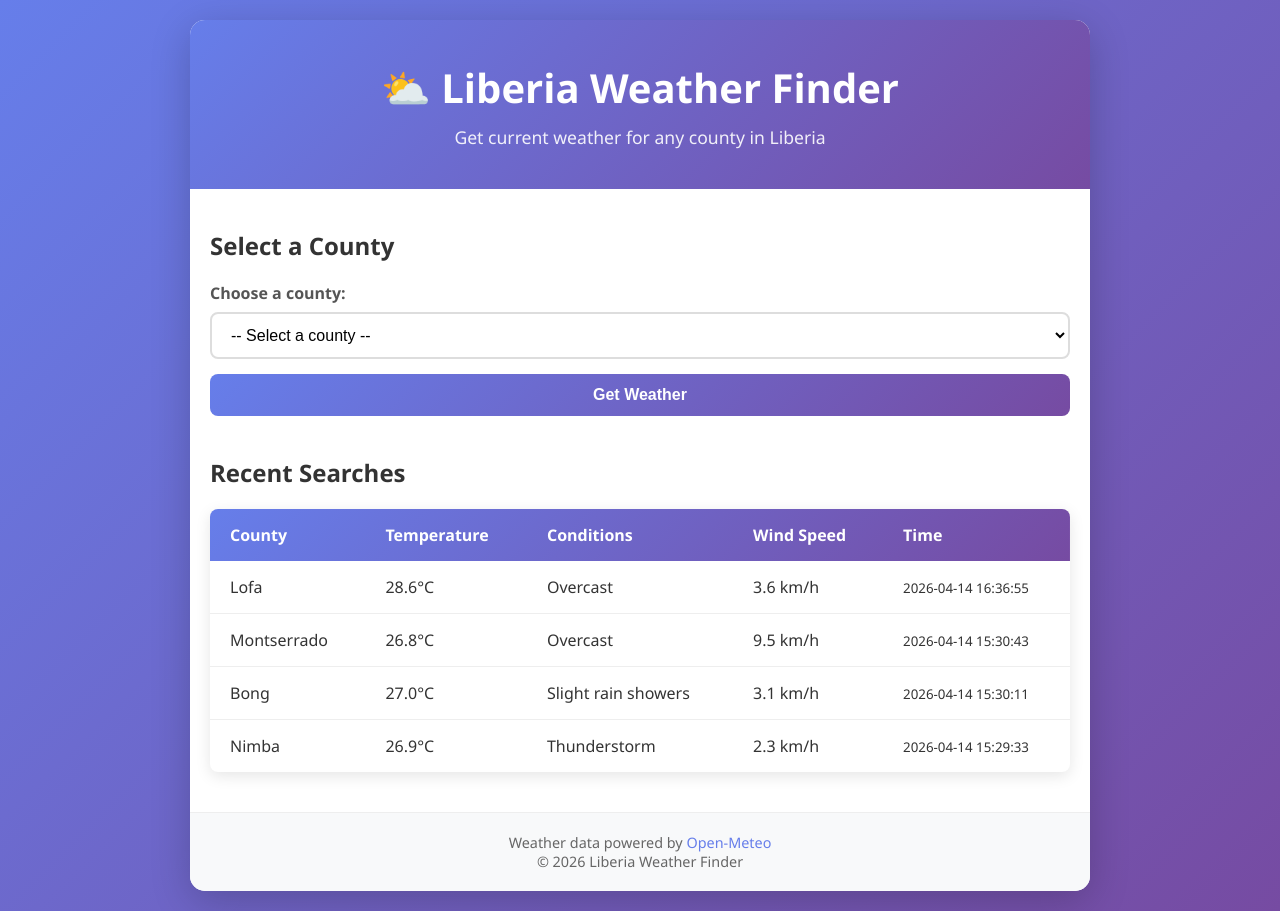
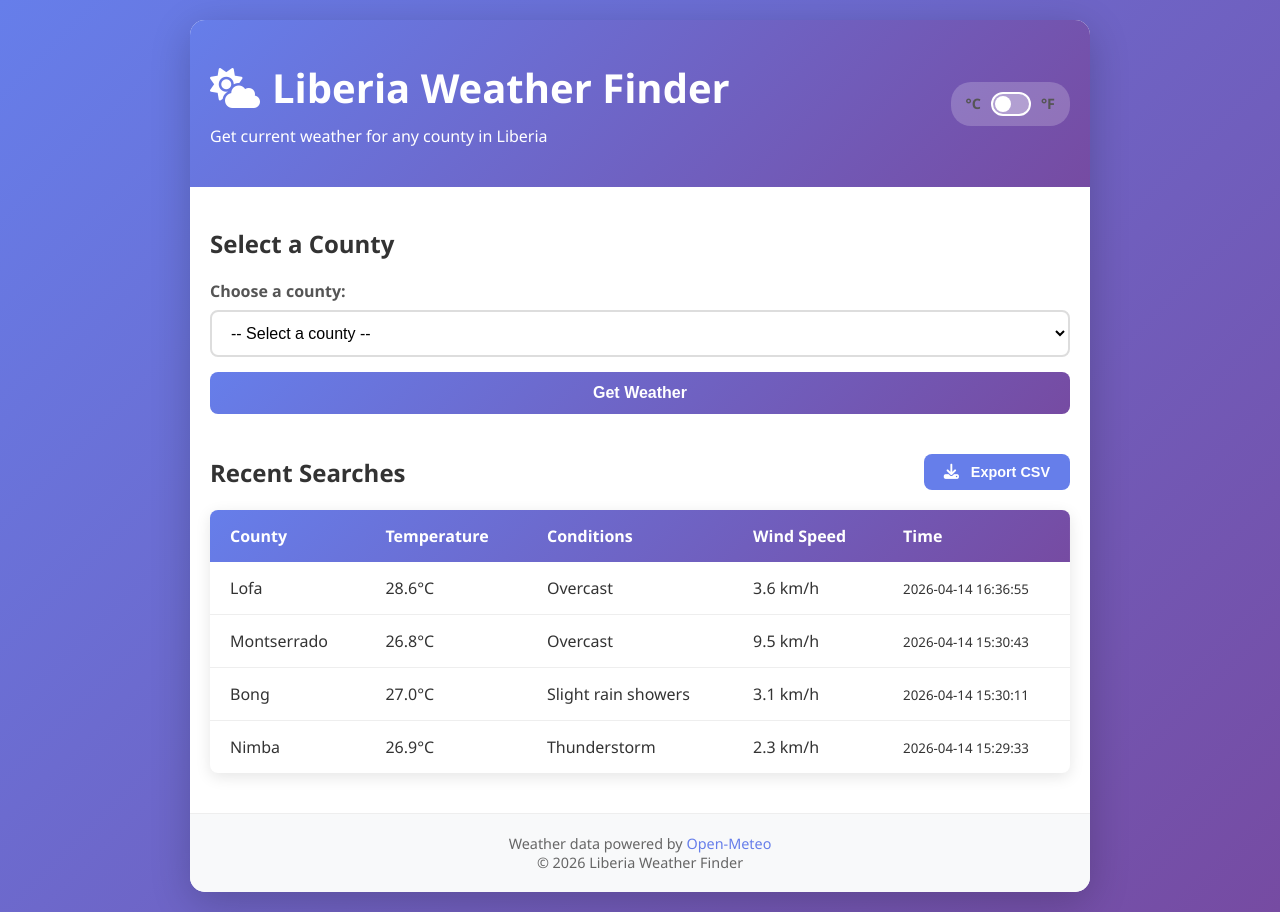
Before and after one commit to morepad971-cmd/Pyhton-Learn, a Flask app: page / in a window 1280 px wide. Run offline with Flask 3, Linux system fonts and the light colour scheme; data comes from the database, SQL or seed files in the repository; both versions use the stored data as it was after the commit.

Commit message:
Implement CSV export feature for weather search history and enhance weather data retrieval with 7-day forecast

```diff
--- a/flask-weather-app/app.py
+++ b/flask-weather-app/app.py
@@ -1,6 +1,9 @@
-from flask import Flask, render_template, request, jsonify
+from flask import Flask, render_template, request, jsonify, make_response
 from database import init_db, save_weather_search, get_recent_searches
 from weather_service import get_weather, get_all_counties
+import csv
+from io import StringIO
+from datetime import datetime
 
 app = Flask(__name__)
 app.config['JSON_SORT_KEYS'] = False
@@ -94,6 +97,42 @@ def api_recent_searches():
         })
     return jsonify(result), 200
 
+@app.route('/export-csv', methods=['GET'])
+def export_csv():
+    """Export weather search history as CSV."""
+    try:
+        searches = get_recent_searches(limit=1000)
+
+        if not searches:
+            return jsonify({'error': 'No data to export'}), 400
+
+        # Create CSV in memory
+        si = StringIO()
+        writer = csv.writer(si)
+
+        # Write header
+        writer.writerow(['County', 'Temperature (°C)', 'Conditions', 'Wind Speed (km/h)', 'Timestamp'])
+
+        # Write data rows
+        for search in searches:
+            writer.writerow([
+                search['county'],
+                round(search['temperature'], 1),
+                search['conditions'],
+                round(search['wind_speed'], 1),
+                search['timestamp']
+            ])
+
+        # Create response
+        output = make_response(si.getvalue())
+        timestamp = datetime.now().strftime('%Y-%m-%d')
+        output.headers["Content-Disposition"] = f"attachment; filename=liberia-weather-{timestamp}.csv"
+        output.headers["Content-type"] = "text/csv"
+
+        return output
+    except Exception as e:
+        return jsonify({'error': f'Export failed: {str(e)}'}), 500
+
 @app.errorhandler(404)
 def page_not_found(error):
     """Handle 404 errors."""
--- a/flask-weather-app/static/script.js
+++ b/flask-weather-app/static/script.js
@@ -1,9 +1,24 @@
-// AJAX Weather Form Handler
+// AJAX Weather Form Handler & Feature Management
 document.addEventListener('DOMContentLoaded', function() {
     const weatherForm = document.getElementById('weatherForm');
+    const tempToggle = document.getElementById('tempToggle');
+    const exportBtn = document.getElementById('exportBtn');
+
+    // Initialize temperature unit from localStorage
+    initializeTempUnit();
 
     // Uncomment below to enable AJAX mode (disable page refresh)
     // weatherForm.addEventListener('submit', handleFormSubmitAJAX);
+
+    // Temperature toggle listener
+    if (tempToggle) {
+        tempToggle.addEventListener('change', handleTempToggle);
+    }
+
+    // Export CSV listener
+    if (exportBtn) {
+        exportBtn.addEventListener('click', handleExportCSV);
+    }
 });
 
 /**
@@ -173,3 +188,106 @@ function showAlert(message, type = 'error') {
         }, 5000);
     }
 }
+
+/**
+ * Initialize temperature unit from localStorage and apply it
+ */
+function initializeTempUnit() {
+    const isFahrenheit = localStorage.getItem('useFahrenheit') === 'true';
+    const toggle = document.getElementById('tempToggle');
+
+    if (toggle) {
+        toggle.checked = isFahrenheit;
+    }
+
+    if (isFahrenheit) {
+        convertAllTemperatures(true);
+    }
+}
+
+/**
+ * Handle temperature unit toggle
+ */
+function handleTempToggle(event) {
+    const isFahrenheit = event.target.checked;
+    localStorage.setItem('useFahrenheit', isFahrenheit.toString());
+    convertAllTemperatures(isFahrenheit);
+}
+
+/**
+ * Convert all temperatures on page between Celsius and Fahrenheit
+ */
+function convertAllTemperatures(toFahrenheit) {
+    // Update unit symbols
+    const unitSymbols = document.querySelectorAll('.unit-symbol');
+    unitSymbols.forEach(symbol => {
+        symbol.textContent = toFahrenheit ? 'F' : 'C';
+    });
+
+    // Update current weather display
+    const tempValue = document.querySelector('.temp-value');
+    if (tempValue) {
+        const rawTemp = parseFloat(document.querySelector('.temp-display-raw')?.textContent || tempValue.textContent);
+        if (!isNaN(rawTemp)) {
+            const converted = toFahrenheit ? celsiusToFahrenheit(rawTemp) : rawTemp;
+            tempValue.textContent = converted.toFixed(1) + '°' + (toFahrenheit ? 'F' : 'C');
+        }
+    }
+
+    // Update forecast temperatures
+    const forecastHighValues = document.querySelectorAll('.forecast-high-value');
+    const forecastLowValues = document.querySelectorAll('.forecast-low-value');
+
+    forecastHighValues.forEach(elem => {
+        const celsius = parseFloat(elem.textContent);
+        if (!isNaN(celsius)) {
+            const converted = toFahrenheit ? celsiusToFahrenheit(celsius) : celsius;
+            elem.textContent = converted.toFixed(0) + '°';
+        }
+    });
+
+    forecastLowValues.forEach(elem => {
+        const celsius = parseFloat(elem.textContent);
+        if (!isNaN(celsius)) {
+            const converted = toFahrenheit ? celsiusToFahrenheit(celsius) : celsius;
+            elem.textContent = converted.toFixed(0) + '°';
+        }
+    });
+
+    // Update table temperatures
+    const tempCells = document.querySelectorAll('.temp-cell');
+    tempCells.forEach(cell => {
+        const celsius = parseFloat(cell.textContent);
+        if (!isNaN(celsius)) {
+            const converted = toFahrenheit ? celsiusToFahrenheit(celsius) : celsius;
+            cell.textContent = converted.toFixed(1);
+        }
+    });
+}
+
+/**
+ * Convert Celsius to Fahrenheit
+ */
+function celsiusToFahrenheit(celsius) {
+    return (celsius * 9/5) + 32;
+}
+
+/**
+ * Handle CSV export of weather history
+ */
+function handleExportCSV() {
+    try {
+        // Use the server endpoint to download CSV
+        const link = document.createElement('a');
+        link.href = '/export-csv';
+        link.download = `liberia-weather-${new Date().toISOString().split('T')[0]}.csv`;
+        document.body.appendChild(link);
+        link.click();
+        document.body.removeChild(link);
+
+        showAlert('Weather history export started!', 'success');
+    } catch (error) {
+        console.error('Export error:', error);
+        showAlert('Failed to export CSV. Please try again.', 'error');
+    }
+}
--- a/flask-weather-app/static/style.css
+++ b/flask-weather-app/static/style.css
@@ -25,17 +25,87 @@ header {
     background: linear-gradient(135deg, #667eea 0%, #764ba2 100%);
     color: white;
     padding: 40px 20px;
-    text-align: center;
+}
+
+.header-top {
+    display: flex;
+    justify-content: space-between;
+    align-items: center;
+    gap: 30px;
 }
 
 header h1 {
     font-size: 2.5rem;
     margin-bottom: 10px;
+    text-align: left;
+    display: flex;
+    align-items: center;
+    gap: 12px;
+}
+
+header h1 i {
+    color: #fff;
+    font-size: 2.5rem;
+}
 }
 
 header p {
     font-size: 1.1rem;
     opacity: 0.9;
+    text-align: left;
+}
+
+.temp-toggle-container {
+    display: flex;
+    align-items: center;
+    gap: 10px;
+    background: rgba(255, 255, 255, 0.2);
+    padding: 10px 15px;
+    border-radius: 20px;
+    white-space: nowrap;
+}
+
+.temp-label {
+    display: inline-block;
+    margin: 0 !important;
+    padding: 0 !important;
+    font-size: 0.9rem;
+    font-weight: 600;
+    cursor: pointer;
+}
+
+.temp-switch {
+    appearance: none;
+    -webkit-appearance: none;
+    width: 40px;
+    height: 24px;
+    background: rgba(255, 255, 255, 0.3);
+    border: 2px solid white;
+    border-radius: 12px;
+    cursor: pointer;
+    outline: none;
+    position: relative;
+    transition: background 0.3s ease;
+}
+
+.temp-switch:checked {
+    background: rgba(255, 255, 255, 0.6);
+}
+
+.temp-switch:before {
+    content: '';
+    position: absolute;
+    width: 16px;
+    height: 16px;
+    border-radius: 50%;
+    background: white;
+    top: 2px;
+    left: 2px;
+    transition: left 0.3s ease;
+}
+
+.temp-switch:checked:before {
+    left: 18px;
 }
 
 main {
@@ -104,6 +174,33 @@ select:focus {
 
 .btn-primary:active {
     transform: translateY(0);
+}
+
+.btn-secondary {
+    background: #667eea;
+    color: white;
+    padding: 10px 20px;
+    font-size: 0.9rem;
+    width: auto;
+}
+
+.btn-secondary:hover {
+    background: #5568d3;
+    transform: translateY(-2px);
+    box-shadow: 0 3px 10px rgba(102, 126, 234, 0.3);
+}
+
+.btn-secondary:active {
+    transform: translateY(0);
+}
+
+.btn i {
+    margin-right: 8px;
+    font-size: 0.95rem;
+}
+
+.btn-primary i {
+    margin-right: 8px;
 }
 
 /* Alert Messages */
@@ -183,15 +280,99 @@ select:focus {
     margin-top: 15px;
 }
 
+/* Forecast Section */
+.forecast-section {
+    background: #f8f9fa;
+    padding: 30px;
+    border-radius: 12px;
+    margin-bottom: 40px;
+    border-left: 5px solid #764ba2;
+}
+
+.forecast-section h2 {
+    margin-bottom: 25px;
+    color: #333;
+    font-size: 1.5rem;
+}
+
+.forecast-grid {
+    display: grid;
+    grid-template-columns: repeat(auto-fit, minmax(120px, 1fr));
+    gap: 15px;
+}
+
+.forecast-card {
+    background: white;
+    border-radius: 12px;
+    padding: 20px;
+    box-shadow: 0 4px 12px rgba(0, 0, 0, 0.1);
+    text-align: center;
+    transition: transform 0.3s ease, box-shadow 0.3s ease;
+}
+
+.forecast-card:hover {
+    transform: translateY(-5px);
+    box-shadow: 0 6px 16px rgba(0, 0, 0, 0.15);
+}
+
+.forecast-date {
+    font-size: 0.85rem;
+    color: #999;
+    margin-bottom: 5px;
+}
+
+.forecast-day {
+    font-weight: 600;
+    color: #333;
+    font-size: 0.95rem;
+    margin-bottom: 10px;
+}
+
+.forecast-temps {
+    display: flex;
+    flex-direction: column;
+    gap: 5px;
+    margin-bottom: 10px;
+}
+
+.forecast-high, .forecast-low {
+    font-size: 0.85rem;
+    color: #555;
+}
+
+.forecast-high-value, .forecast-low-value {
+    font-weight: 600;
+    color: #667eea;
+}
+
+.forecast-condition {
+    font-size: 0.85rem;
+    color: #764ba2;
+    font-weight: 600;
+    margin-bottom: 8px;
+}
+
+.forecast-rain {
+    font-size: 0.8rem;
+    color: #999;
+}
+
 /* Recent Searches */
 .recent-searches-section {
     margin-top: 40px;
 }
 
-.recent-searches-section h2 {
+.searches-header {
+    display: flex;
+    justify-content: space-between;
+    align-items: center;
     margin-bottom: 20px;
+}
+
+.searches-header h2 {
     color: #333;
     font-size: 1.5rem;
+    margin: 0;
 }
 
 .searches-table {
@@ -255,6 +436,12 @@ footer a:hover {
 
 /* Responsive Design */
 @media (max-width: 600px) {
+    .header-top {
+        flex-direction: column;
+        align-items: flex-start;
+        gap: 15px;
+    }
+
     header h1 {
         font-size: 1.8rem;
     }
@@ -272,6 +459,16 @@ footer a:hover {
         font-size: 2.5rem;
     }
 
+    .forecast-grid {
+        grid-template-columns: repeat(auto-fit, minmax(100px, 1fr));
+    }
+
+    .searches-header {
+        flex-direction: column;
+        align-items: flex-start;
+        gap: 10px;
+    }
+
     .searches-table th,
     .searches-table td {
         padding: 10px 12px;
--- a/flask-weather-app/templates/index.html
+++ b/flask-weather-app/templates/index.html
@@ -4,13 +4,23 @@
     <meta charset="UTF-8">
     <meta name="viewport" content="width=device-width, initial-scale=1.0">
     <title>Liberia Weather Finder</title>
+    <link rel="stylesheet" href="https://cdnjs.cloudflare.com/ajax/libs/font-awesome/6.4.0/css/all.min.css">
     <link rel="stylesheet" href="{{ url_for('static', filename='style.css') }}">
 </head>
 <body>
     <div class="container">
         <header>
-            <h1>⛅ Liberia Weather Finder</h1>
-            <p>Get current weather for any county in Liberia</p>
+            <div class="header-top">
+                <div>
+                    <h1><i class="fas fa-cloud-sun"></i> Liberia Weather Finder</h1>
+                    <p>Get current weather for any county in Liberia</p>
+                </div>
+                <div class="temp-toggle-container">
+                    <label for="tempToggle" class="temp-label">°C</label>
+                    <input type="checkbox" id="tempToggle" class="temp-switch">
+                    <label for="tempToggle" class="temp-label">°F</label>
+                </div>
+            </div>
         </header>
 
         <main>
@@ -52,15 +62,42 @@
                                 <p class="humidity"><strong>Humidity:</strong> {{ weather.humidity }}%</p>
                                 <p class="wind"><strong>Wind Speed:</strong> {{ weather.wind_speed | round(1) }} km/h</p>
                                 <p class="timestamp"><small>{{ weather.timestamp }}</small></p>
+                                <p class="temp-display-raw" style="display:none;">{{ weather.temperature }}</p>
                             </div>
                         </div>
                     </div>
                 </section>
             {% endif %}
 
+            <!-- Forecast Display -->
+            {% if weather and not weather.error and weather.forecast %}
+                <section class="forecast-section">
+                    <h2>7-Day Forecast for {{ weather.county }}</h2>
+                    <div class="forecast-grid" id="forecastGrid">
+                        {% for day in weather.forecast %}
+                            <div class="forecast-card">
+                                <p class="forecast-date">{{ day.date }}</p>
+                                <p class="forecast-day">{{ day.day_name }}</p>
+                                <div class="forecast-temps">
+                                    <span class="forecast-high"><strong>High:</strong> <span class="forecast-high-value">{{ day.temp_max }}°C</span></span>
+                                    <span class="forecast-low"><strong>Low:</strong> <span class="forecast-low-value">{{ day.temp_min }}°C</span></span>
+                                </div>
+                                <p class="forecast-condition">{{ day.condition }}</p>
+                                <p class="forecast-rain">Rain: {{ day.precipitation_sum }}mm</p>
+                            </div>
+                        {% endfor %}
+                    </div>
+                </section>
+            {% endif %}
+
             <!-- Recent Searches -->
             <section class="recent-searches-section">
-                <h2>Recent Searches</h2>
+                <div class="searches-header">
+                    <h2>Recent Searches</h2>
+                    {% if recent_searches %}
+                        <button id="exportBtn" class="btn btn-secondary"><i class="fas fa-download"></i> Export CSV</button>
+                    {% endif %}
+                </div>
                 {% if recent_searches %}
                     <table class="searches-table">
                         <thead>
@@ -76,7 +113,7 @@
                             {% for search in recent_searches %}
                                 <tr>
                                     <td>{{ search['county'] }}</td>
-                                    <td>{{ search['temperature'] | round(1) }}°C</td>
+                                    <td><span class="temp-cell">{{ search['temperature'] | round(1) }}</span>°<span class="unit-symbol">C</span></td>
                                     <td>{{ search['conditions'] }}</td>
                                     <td>{{ search['wind_speed'] | round(1) }} km/h</td>
                                     <td><small>{{ search['timestamp'] }}</small></td>
```
Also changed, not shown: flask-weather-app/weather_service.py (+36 -3 lines), flask-weather-app/weather.db.
